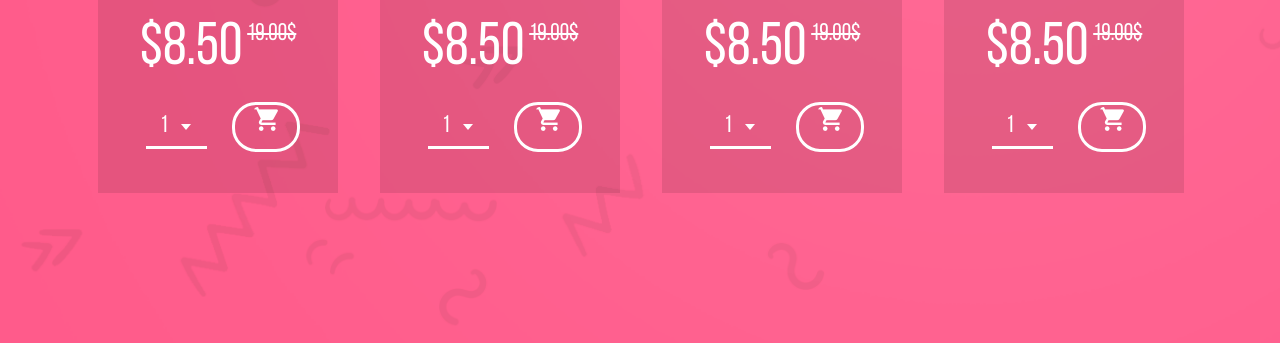
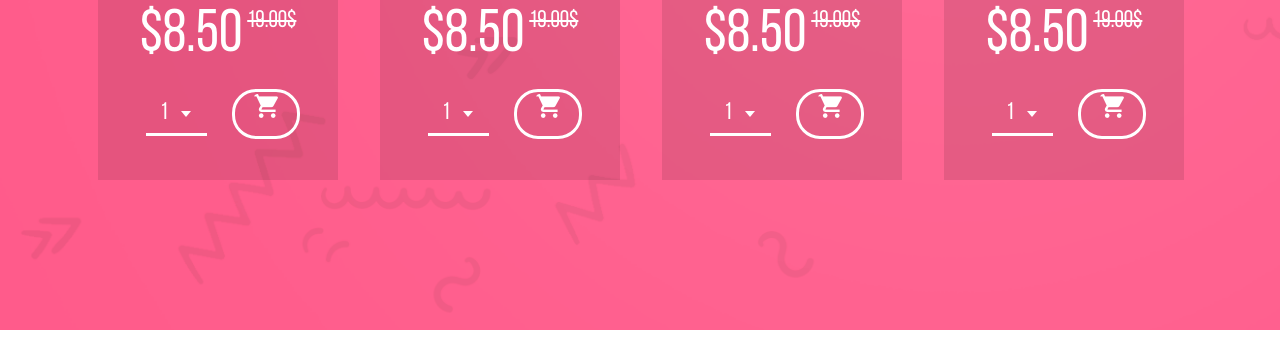
Before and after one commit to WhyHollow/testwAxia, a plain HTML site: page index.html in a window 1280 px wide. Shown: the part 691-1034 px from the top of the page. Drawn offline with nearby package versions, Linux system fonts and the light colour scheme.

Commit message:
add fonts

```diff
--- a/css/style.css
+++ b/css/style.css
@@ -1,6 +1,10 @@
 @font-face {
     font-family: "Evogria";
     src: url(fonts/Evogria.otf);
+}
+@font-face {
+    font-family: 'Evogria';
+    src: url(fonts/evogria.ttf);
 }
 
 @font-face {
@@ -9,20 +13,40 @@
 }
 
 @font-face {
+    font-family: 'Evogria Italic';
+    src: url(fonts/evogriaItalic.ttf);
+}
+
+@font-face {
     font-family: "Gilroy-ExtraBold";
     src: url(fonts/gilroyExctraBold.otf);
+}
+@font-face {
+    font-family: "Gilroy-ExtraBold";
+    src: url(fonts/gilroyExctraBold.ttf);
 }
 
 @font-face {
     font-family: "Gilroy-Light";
     src: url(fonts/gilroyLight.otf);
 }
+@font-face {
+    font-family: "Gilroy-Light";
+    src: url(fonts/gilroyLight.ttf);
+}
 
 @font-face {
     font-family: "Bebas Neue Regular Regular";
     src: url(fonts/BebasNeue.ttf);
 }
+@font-face {
+    font-family: "Bebas Neue Regular Regular";
+    src: url(fonts/BebasNeueRegular.otf);
+}
 
+
+
+/* Main */
 body {
     background: url('../img/backgraund.png') no-repeat;
     background-size: cover;
```
Also changed, not shown: css/fonts/BebasNeueRegular.otf (added), css/fonts/Evogria.ttf (added), css/fonts/EvogriaItalic.ttf (added), css/fonts/bebas-neue_pandoge_com/BebasNeue Bold/BebasNeue Bold.otf (added), css/fonts/bebas-neue_pandoge_com/BebasNeue Bold/BebasNeue Bold.ttf (added), css/fonts/bebas-neue_pandoge_com/BebasNeue Book/BebasNeue Book.otf (added), css/fonts/bebas-neue_pandoge_com/BebasNeue Book/BebasNeue Book.ttf (added), css/fonts/bebas-neue_pandoge_com/BebasNeue Light/BebasNeue Light.otf (added), css/fonts/bebas-neue_pandoge_com/BebasNeue Light/BebasNeue Light.ttf (added), css/fonts/bebas-neue_pandoge_com/BebasNeue Regular/BebasNeue Regular.otf (added), css/fonts/bebas-neue_pandoge_com/BebasNeue Regular/BebasNeue Regular.ttf (added), css/fonts/bebas-neue_pandoge_com/BebasNeue Thin/BebasNeue Thin.otf (added), css/fonts/bebas-neue_pandoge_com/BebasNeue Thin/BebasNeue Thin.ttf (added), css/fonts/gilroyExctraBold.ttf (added), 1 more files.
